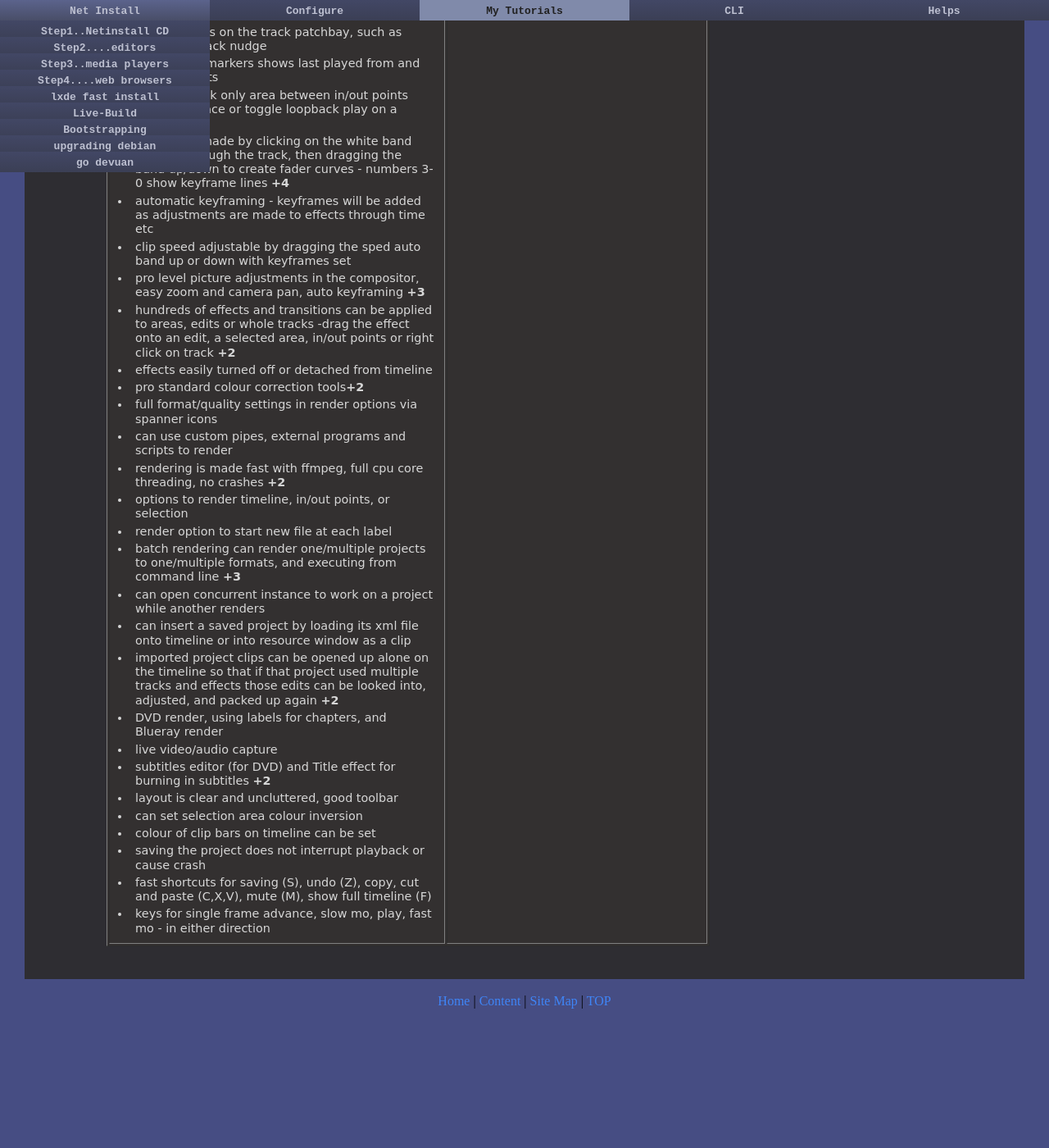
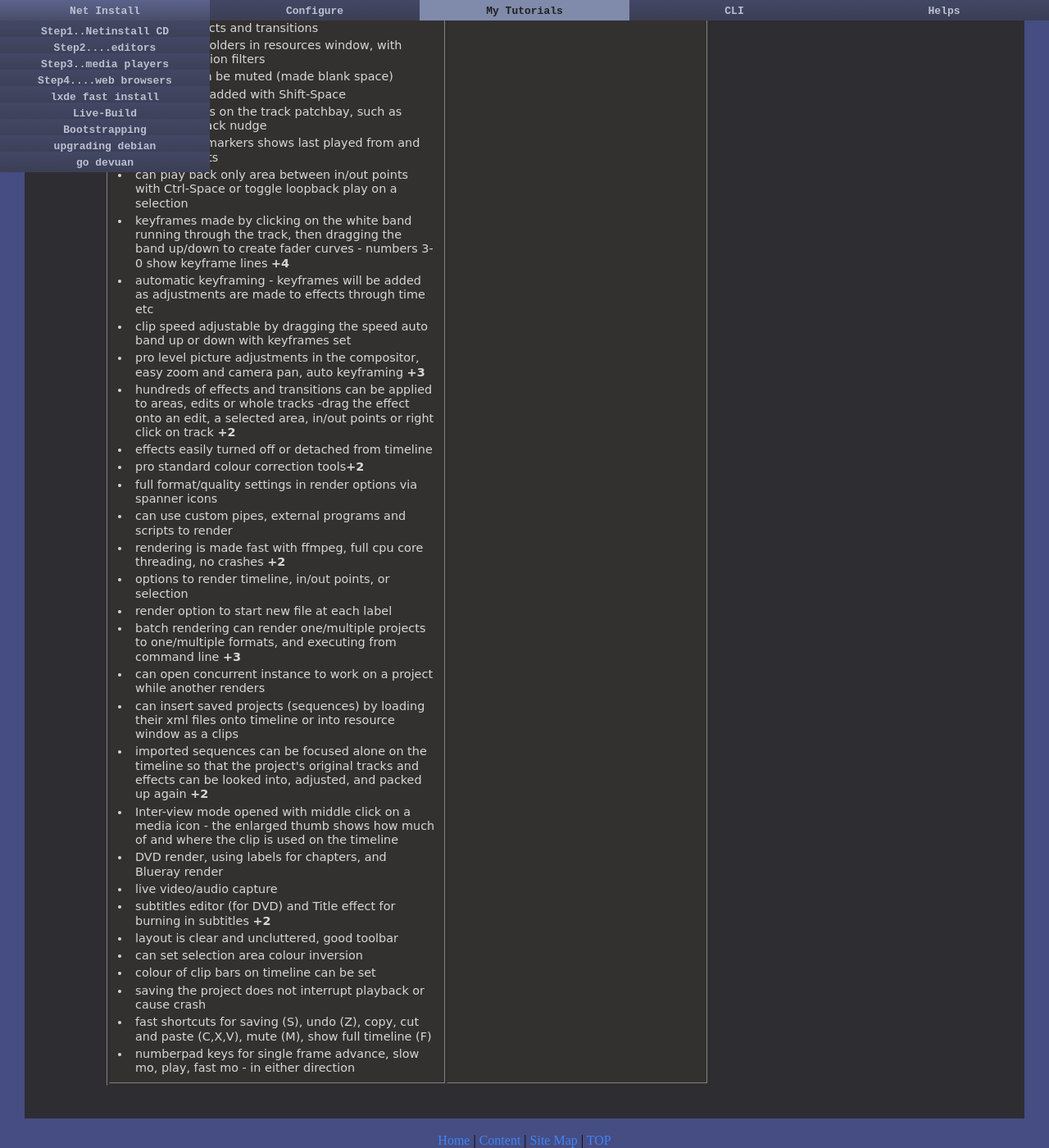
Before and after one commit to dquinton/debian-install, a Jekyll site: the page built from tutorial/04b-video-editors.html, in a window 1280 px wide and 1400 px high, scrolled down 4741 px. Shown: the whole window at 82% size. Built offline with Jekyll 4.4.1, drawn with Linux system fonts in a browser that asks for light colours; before the commit the page ends 5971 px from its top, so only the background shows below that; some of the changed text lies outside the part shown.

Commit message:
updating cinpages

```diff
--- a/tutorial/04b-video-editors.html
+++ b/tutorial/04b-video-editors.html
@@ -10,7 +10,7 @@
 <div class="cont">
 
 Here's my round up of the main video editors for Linux, their pros and cons, and how they scored with me. <br>
-I tested them all in Sept 2017 but haven't used any of them since then except for Cinelerra.
+I tested them all in Sept 2017 but haven't used any of them since then except for Cinelerra (which is why it's streaming ahead!)
 
 <br><br>
 See my Netinstall Step2 page for how to install most of them.
@@ -220,19 +220,21 @@
 <li>not a program for movie editing beginners -ui is perhaps more confusing</td></tr>
 
 
-<tr><td><span style="font-size: 1.3em;font-weight: bold; ">cinelerra (GG)</span> &nbsp;&nbsp;&nbsp;&nbsp;61-3 =58</td>
+<tr><td><span style="font-size: 1.3em;font-weight: bold; ">cinelerra (GG)</span> &nbsp;&nbsp;&nbsp;&nbsp;63-3 =60</td>
 <td></td></tr>
 
 <tr><td><ul><li>multiple options for playback, recording etc
 <li>multiple media loading methods called insert strategies
 <li>inserted media sets project format (if insert and replace project)
 <li>can set format by right click on media clip and select Match > Match All
+<li>align frames tool corrects extra fames on audio that some cameras produce
 <li>easy editing tools: cutting made by placing in/out points and then delete to remove or X to cut -then remaining content closes up the gap, M to remove and leave a blank, X with no i/o points makes a cut line
 <li>snapping clip ends to the insert point with Ctrl-Alt-</> or Ctrl-Alt-clicking on edit ends <b>+2</b>
 <li>vid/audio select together by double click, or effect time area
 <li>multi-cam audio sync and mixers to compile a track from multiple camera sources <b>+2</b>
 <li>different mouse modes 1. drag n drop -to drag clips, 2. cut/paste -select area by dragging, or drag/drop clip by its corner
 <li>different mouse button modes for dragging clip ends
+<li>edets can be mult-selected and grouped so they stay together
 <li>can split the canvas - edit two areas simultaneously
 <li>can select from label or to next label
 <li>resource window is very easy to use, keeps media, clips from viewer or timeline (with to-clip button), effects and transitions
@@ -244,7 +246,7 @@
 <li>can play back only area between in/out points with Ctrl-Space or toggle loopback play on a selection
 <li>keyframes made by clicking on the white band running through the track, then dragging the band up/down to create fader curves - numbers 3-0 show keyframe lines <b>+4</b>
 <li>automatic keyframing - keyframes will be added as adjustments are made to effects through time etc
-<li>clip speed adjustable by dragging  the sped auto band up or down with keyframes set
+<li>clip speed adjustable by dragging  the speed auto band up or down with keyframes set
 <li>pro level picture adjustments in the compositor, easy zoom and camera pan, auto keyframing <b>+3</b>
 <li>hundreds of effects and transitions can be applied to areas, edits or whole tracks -drag the effect onto an edit, a selected area, in/out points or right click on track <b>+2</b>
 <li>effects easily turned off or detached from timeline
@@ -256,8 +258,9 @@
 <li>render option to start new file at each label
 <li>batch rendering can render one/multiple projects to one/multiple formats, and executing from command line <b>+3</b>
 <li>can open concurrent instance to work on a project while another renders
-<li>can insert a saved project by loading its xml file onto timeline or into resource window as a clip
-<li>imported project clips can be opened up alone on the timeline so that if that project used multiple tracks and effects those edits can be looked into, adjusted, and packed up again <b>+2</b>
+<li>can insert saved projects (sequences) by loading their xml files onto timeline or into resource window as a clips
+<li>imported sequences can be focused alone on the timeline so that the project's original tracks and effects can be looked into, adjusted, and packed up again <b>+2</b>
+<li>Inter-view mode opened with middle click on a media icon - the enlarged thumb shows how much of and where the clip is used on the timeline
 <li>DVD render, using labels for chapters, and Blueray render
 <li>live video/audio capture
 <li>subtitles editor (for DVD) and Title effect for burning in subtitles <b>+2</b>
@@ -266,7 +269,7 @@
 <li>colour of clip bars on timeline can be set
 <li>saving the project does not interrupt playback or cause crash
 <li>fast shortcuts for saving (S), undo (Z), copy, cut and paste (C,X,V), mute (M), show full timeline (F)
-<li>keys for single frame advance, slow mo, play, fast mo - in either direction
+<li>numberpad keys for single frame advance, slow mo, play, fast mo - in either direction
 </td>
 
 
--- a/tutorial/04c-cinelerra.html
+++ b/tutorial/04c-cinelerra.html
@@ -304,7 +304,7 @@
 <h3>Create a group of edits</h3>
 <ul>
 <li>In drag and drop mode, select clips holding Ctrl, then Shift-left click on them - they are grouped and given a colour code, which surrounds the group when you click on it, or can be seen in each of the group's edit's title bar when no longer selected.  They will stay as a group until ungrouped with Shift-click again
-<li>creating groups has some good advantages, as if you need to frequently move a number of edits, being grouped you can just select them all with a single click, or select multiple groups, and move them, copy them, send to clip and so forth
+<li>creating groups has some good advantages, as if you need to frequently move a number of edits, being grouped you can just select them all with a single click, or select multiple groups, and move them, copy them, send to clip and so forth, and it also keeps them together so they won't be modified
 <li>you must use <b>Ctrl-X</b>,  <b>Ctrl-C </b>or <b>Ctrl-M </b>  with groups, delete key has no function
 </ul>
 
```
